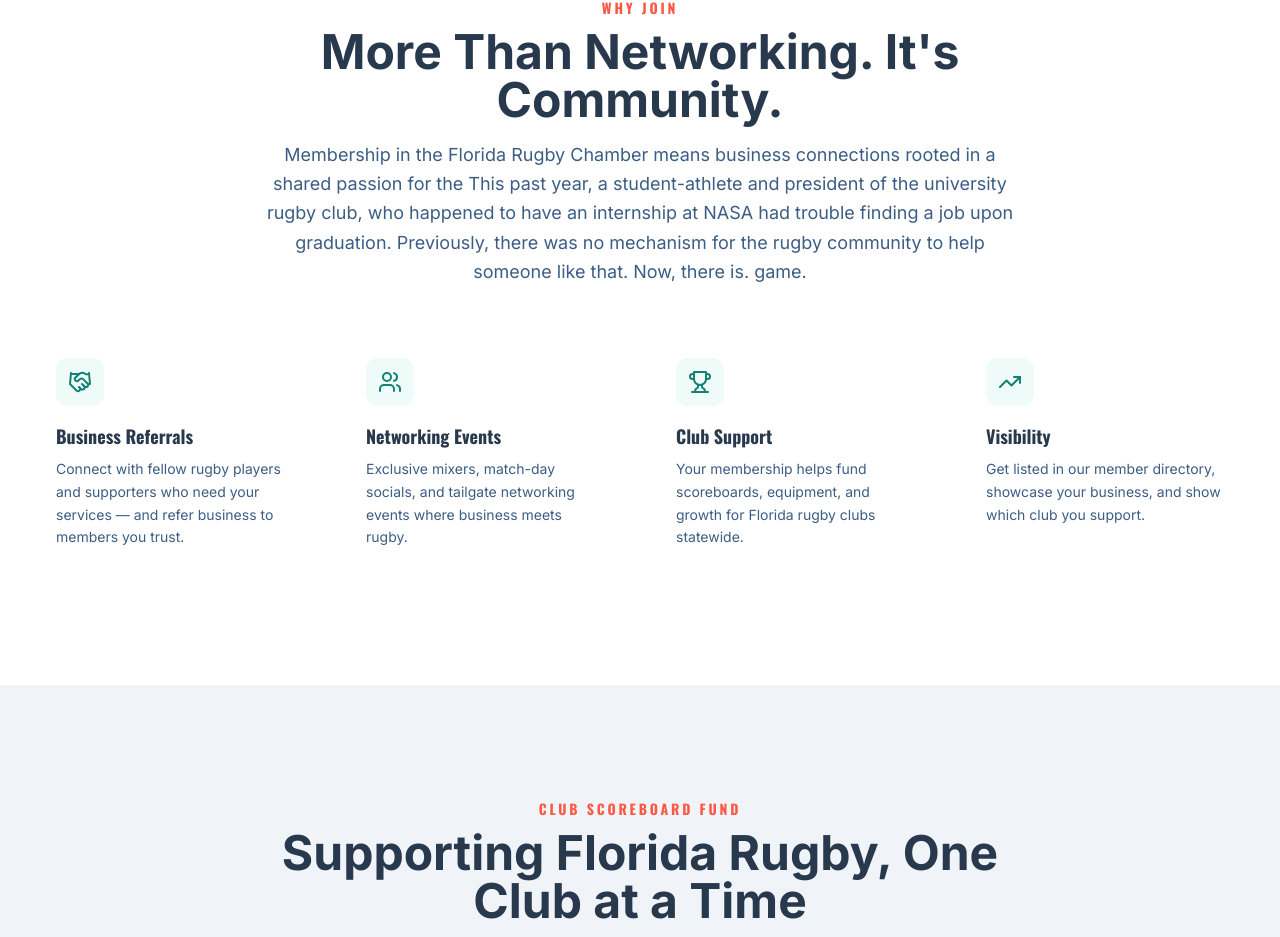
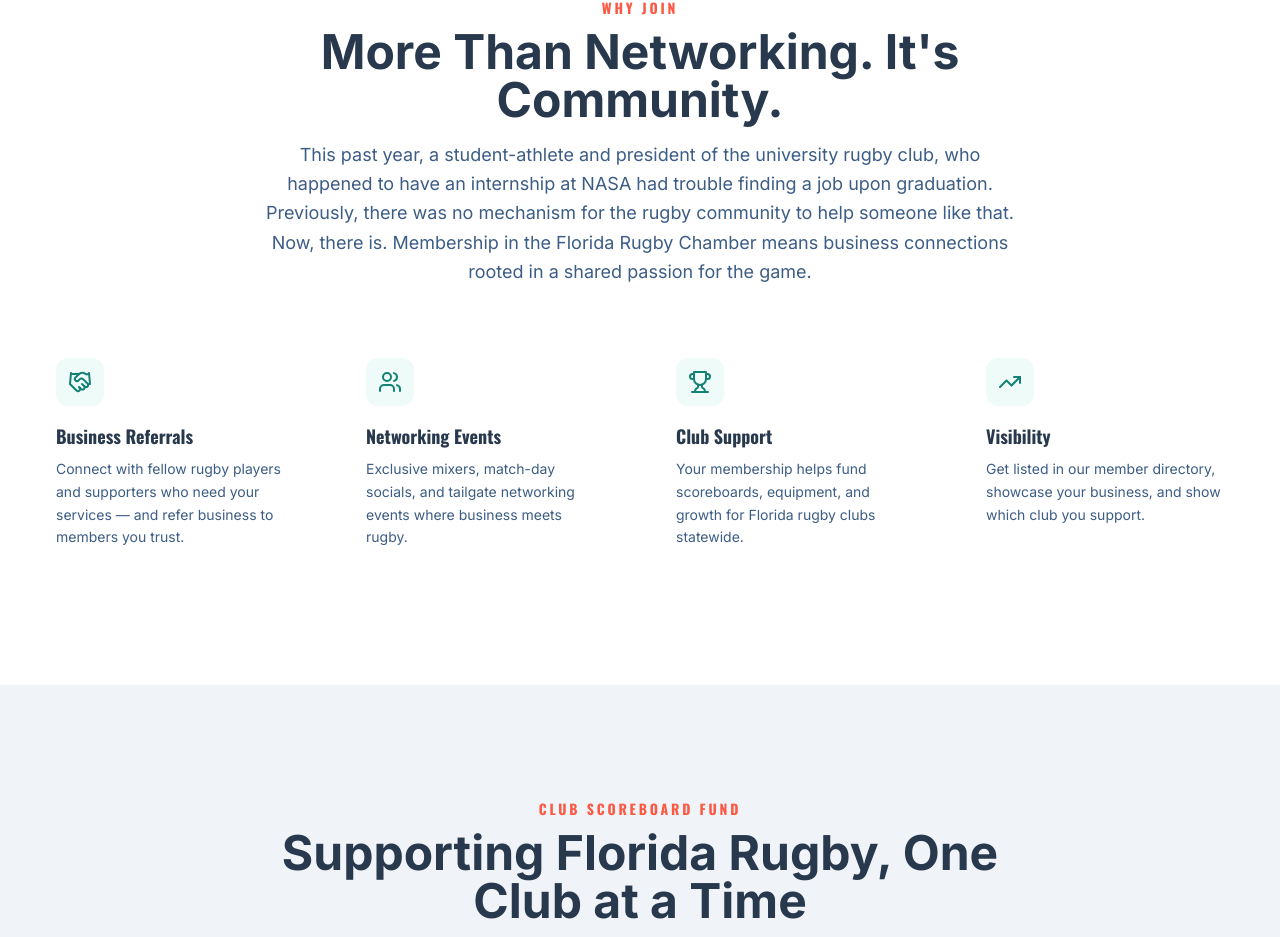
Before and after one commit to cochese2323/florida-rugby-site, a React (Vite) app: page / in a window 1280 px wide. Shown: the part 1094-2031 px from the top of the page. Built offline with nearby package versions, Linux system fonts and the light colour scheme; no server answers; the database is empty.

Commit message:
Revert "Update homepage again"
This reverts commit 12b2d740c0b3e7cb0da0e8bc88a94b0ec8a1e40e.

```diff
--- a/src/pages/HomePage.tsx
+++ b/src/pages/HomePage.tsx
@@ -127,7 +127,7 @@ export function HomePage() {
           <SectionHeader
             eyebrow="Why Join"
             title="More Than Networking. It's Community."
-            subtitle="Membership in the Florida Rugby Chamber means business connections rooted in a shared passion for the This past year, a student-athlete and president of the university rugby club, who happened to have an internship at NASA had trouble finding a job upon graduation. Previously, there was no mechanism for the rugby community to help someone like that. Now, there is. game."
+            subtitle="This past year, a student-athlete and president of the university rugby club, who happened to have an internship at NASA had trouble finding a job upon graduation. Previously, there was no mechanism for the rugby community to help someone like that. Now, there is. Membership in the Florida Rugby Chamber means business connections rooted in a shared passion for the game."
           />
 
           <div className="mt-12 grid gap-6 md:grid-cols-2 lg:grid-cols-4">
```
